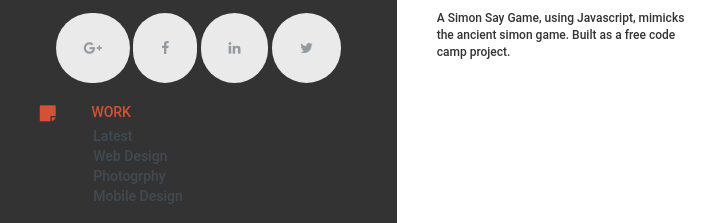
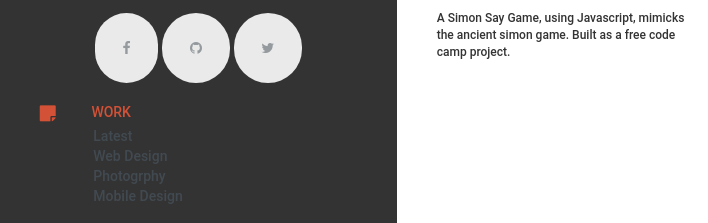
Before and after one commit to IYTEC/IYTEC.github.io, a plain HTML site: page index.html in a window 1280 px wide. Shown: the part 244-467 px from the top of the page, 0-708 px from the left. Drawn offline with nearby package versions, Linux system fonts and the light colour scheme; some packages are replaced by stand-ins of ours.

Commit message:
Updated Page Linkes

```diff
--- a/index.html
+++ b/index.html
@@ -1,6 +1,5 @@
 <!DOCTYPE html>
 <html>
-
 <head>
   <link href="https://maxcdn.bootstrapcdn.com/bootstrap/3.3.6/css/bootstrap.min.css" type="text/css" rel="stylesheet" />
   <link href="http://cdnjs.cloudflare.com/ajax/libs/font-awesome/4.4.0/css/font-awesome.min.css" type="text/css" rel="stylesheet" />
@@ -20,10 +19,9 @@
             <p>Web application developer, UI/UX Designer, based in Lagos, Nigeria.</p>
           </div>
           <div class="text-center">
-            <a href="googleplus.com/iytec"><i class="fa fa-google-plus fa-1x gplus" aria-hidden="true"></i></a>
-            <a href="http://facebook.com/IYTEC"><i class="fa fa-facebook fa-1x face" aria-hidden="true"></i></a>
-            <a href="http://linkedin.com/ikechi"><i class="fa fa-linkedin fa-1x linked" aria-hidden="true"></i></a>
-            <a href="twitter.com/iytecslimhelu"><i class="fa fa-twitter fa-1x twit" aria-hidden="true"></i></a>
+            <a href="http://facebook.com/IYTEC" target="_blank"><i class="fa fa-facebook fa-1x face" aria-hidden="true"></i></a>
+            <a href="http://github.com/IYTEC" target="_blank"><i class="fa fa-github fa-1x face" aria-hidden="true"></i></a>
+            <a href="http://twitter.com/iytecslimhelu" target="_blank"><i class="fa fa-twitter fa-1x twit" aria-hidden="true"></i></a>
           </div>
           <div class="work">
             <div class="work_container" id="work_container"><i class="fa fa-sticky-note fa-lg work_icon" aria-hidden="true"></i>WORK</div>
```
